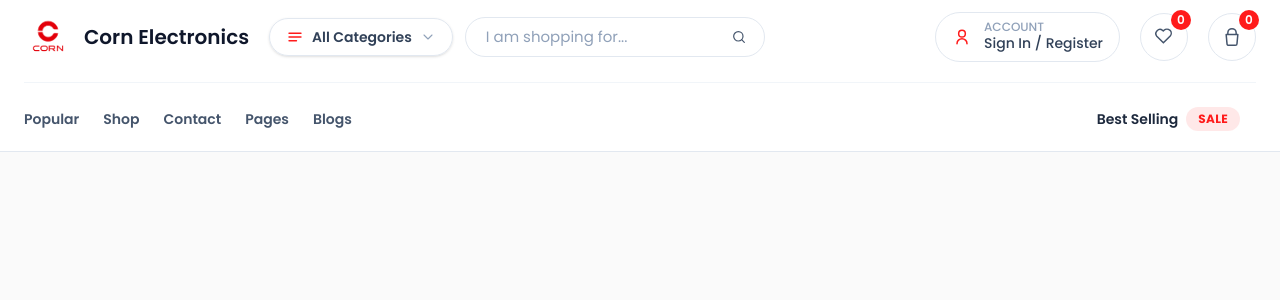
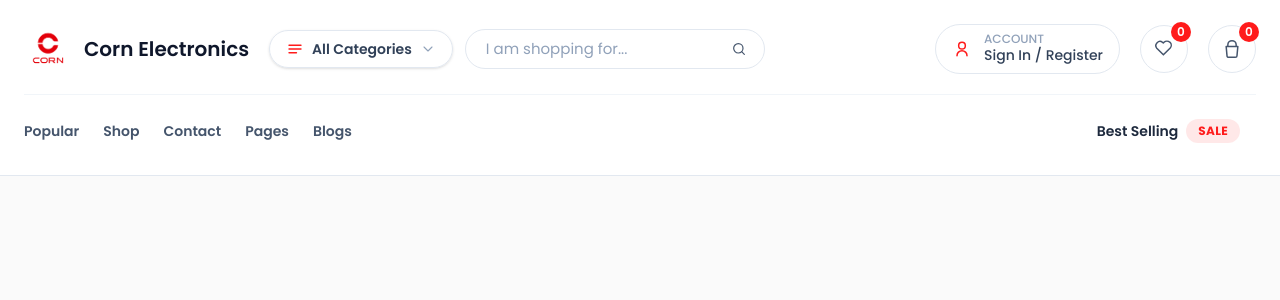
Before and after one commit to Dhanuka001/corn-ecommerce, a Next.js app in the folder frontend/: page / in a window 1280 px wide. Shown: the top 300 px of the page. Built offline with nearby package versions, Linux system fonts and the light colour scheme.

Commit message:
padding adjusted

```diff
--- a/frontend/components/navbar.tsx
+++ b/frontend/components/navbar.tsx
@@ -119,7 +119,7 @@ export function Navbar() {
 
   return (
     <header className="w-full border-b border-slate-200 bg-white">
-      <div className="mx-auto flex w-full max-w-7xl flex-col gap-3 px-3 py-3 lg:gap-5 lg:px-6">
+      <div className="mx-auto flex w-full max-w-7xl flex-col gap-3 px- py-6 lg:gap-5 lg:px-6">
         <div className="flex flex-wrap items-center gap-3 lg:gap-6">
           <button
             className="inline-flex h-11 w-11 items-center justify-center rounded-full border border-slate-200 text-slate-700 transition hover:border-transparent hover:bg-slate-100 lg:hidden"
```
